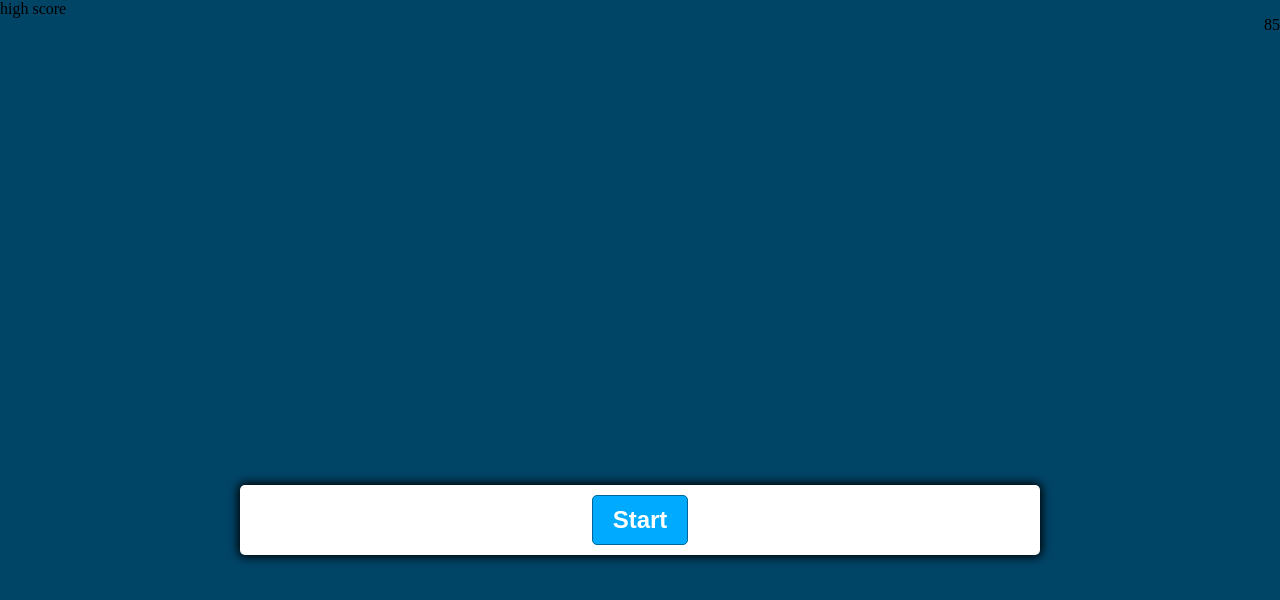
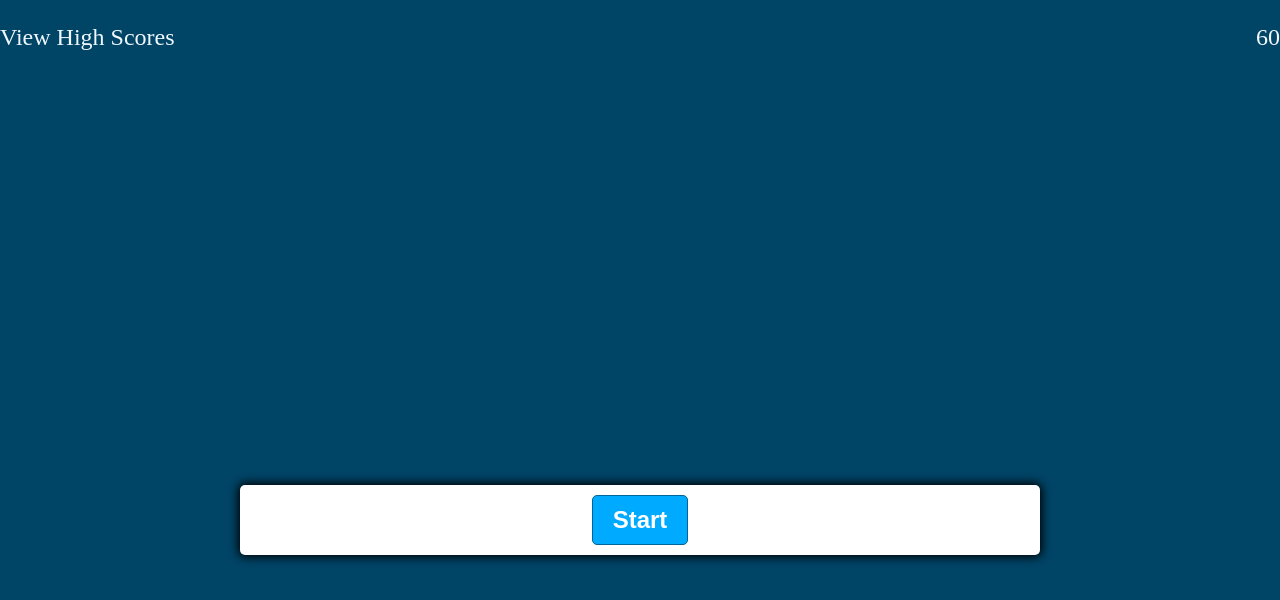
Before and after one commit to CaptFlopp3y/gamenight, a plain HTML site: page index.html in a window 1280 px wide. Drawn offline with Linux system fonts and the light colour scheme.

Commit message:
needed break

```diff
--- a/index.html
+++ b/index.html
@@ -7,8 +7,9 @@
 </head>
 <body>
 
-		<header class="header">high score
-			<p id="timer"> Timer</p>
+		<header class="header">
+			<p id = "high score">View High Scores</p>
+			<p id="timer"> 60</p>
 		</header>
 		<main>
 			<div class="container">
--- a/script.js
+++ b/script.js
@@ -18,6 +18,7 @@ function startGame() {
   currentQuestionIndex = 0
   questionContainerElement.classList.remove('hide')
   setNextQuestion()
+  setTime();
 }
 
 function setNextQuestion() {
@@ -132,5 +133,3 @@ function setTime() {
   function sendMessage() {
     timeEl.textContent = " ";
   }
-
-  setTime();
--- a/style.css
+++ b/style.css
@@ -12,6 +12,8 @@
     display: flex;
     justify-content: space-between;
     height:300px;
+    font-size: x-large;
+    color: aliceblue;
   }
 
   main {
```
